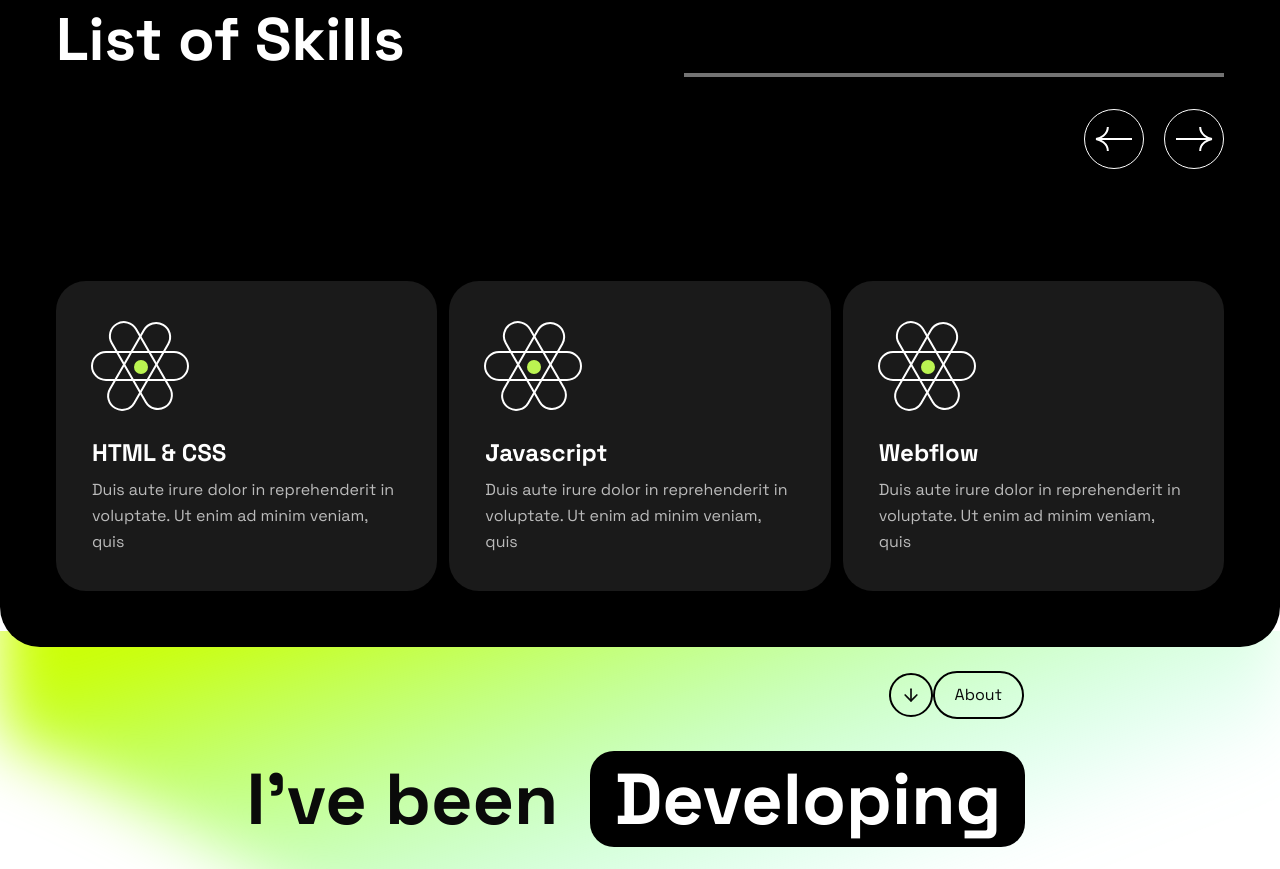
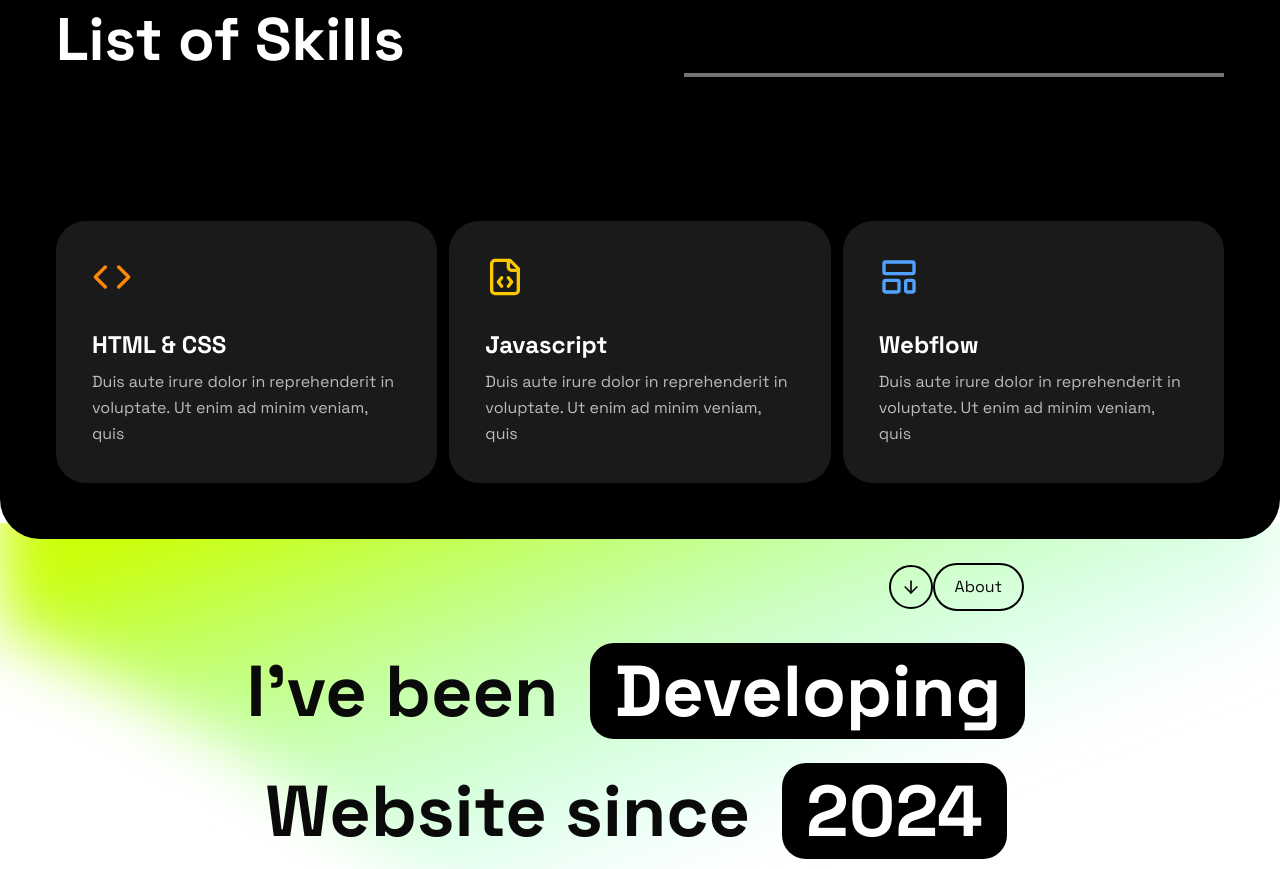
Before and after one commit to abdurrahmanmahmud5981/abdur.me, a Next.js app: page / in a window 1280 px wide. Shown: the part 828-1697 px from the top of the page. Built offline with nearby package versions, Linux system fonts and the light colour scheme.

Commit message:
refactor: update SkillCard component to use motion for animations and improve icon rendering

```diff
--- a/src/app/_components/skills.tsx
+++ b/src/app/_components/skills.tsx
@@ -1,35 +1,46 @@
 import React from 'react';
 import TopLeftHeader from './top-left-header';
+import { Code, FileCode, LayoutTemplate } from 'lucide-react';
+import { motion } from 'framer-motion';
+import type { ReactNode } from 'react';
+
+type SkillCardProps = {
+  icon: ReactNode;
+  title: string;
+  description: string;
+  index: number;
+};
 
 const skills = [
   {
-    icon: "Icon will be here",
+    icon: <Code size={40} className="text-orange-400" />,
     title: "HTML & CSS",
     description: "Duis aute irure dolor in reprehenderit in voluptate. Ut enim ad minim veniam, quis",
   },
   {
-    icon: "Icon will be here",
+    icon: <FileCode size={40} className="text-yellow-400" />,
     title: "Javascript",
     description: "Duis aute irure dolor in reprehenderit in voluptate. Ut enim ad minim veniam, quis",
   },
   {
-    icon: "Icon will be here",
+    icon: <LayoutTemplate size={40} className="text-blue-400" />,
     title: "Webflow",
     description: "Duis aute irure dolor in reprehenderit in voluptate. Ut enim ad minim veniam, quis",
   },
 ];
 
-const SkillCard = ({ title, description }:{title:string , description:string}) => (
-  <div className="w-full bg-white/10 rounded-[30px] p-4 sm:p-9 hover:rotate-6 duration-300">
-    <div className="relative size-24 mb-4">
-      <div className="w-24 h-7 absolute top-[34.5px] left-0 rounded-full outline-2 outline-white outline-offset-[-1px]"></div>
-      <div className="w-24 h-7 absolute top-[84px] left-[11.26px] rotate-[-60deg] origin-top-left rounded-full outline-2 outline-white outline-offset-[-1px]"></div>
-      <div className="w-24 h-7 absolute top-0 left-[37.24px] rotate-[60deg] origin-top-left rounded-full outline-2 outline-white outline-offset-[-1px]"></div>
-      <div className="absolute size-3.5 top-[43px] left-[42px] bg-lime-300 rounded-full"></div>
-    </div>
+const SkillCard: React.FC<SkillCardProps> = ({ icon, title, description, index }) => (
+  <motion.div
+    initial={{ opacity: 0, y: 30 }}
+    whileInView={{ opacity: 1, y: 0 }}
+    transition={{ duration: 0.5, delay: index * 0.2 }}
+    viewport={{ once: true }}
+    className="w-full bg-white/10 rounded-[30px] p-4 sm:p-9 hover:rotate-3 hover:scale-105 duration-300"
+  >
+    <div className="mb-6">{icon}</div>
     <h3 className="text-2xl font-bold leading-loose">{title}</h3>
     <p className="opacity-70 text-base leading-relaxed">{description}</p>
-  </div>
+  </motion.div>
 );
 
 const MySkills = () => {
@@ -48,17 +59,12 @@ const MySkills = () => {
         </div>
 
         <div className="flex justify-end">
-          <svg width="140" height="60" viewBox="0 0 140 60" fill="none" xmlns="http://www.w3.org/2000/svg">
-            <rect x="80.5" y="0.5" width="59" height="59" rx="29.5" fill="black" stroke="white" />
-            <rect x="0.5" y="0.5" width="59" height="59" rx="29.5" fill="black" stroke="white" />
-            <path d="M92 30H128M128 30C124.057 29.2727 116.171 25.8545 116.171 18M128 30C124.057 30.7273 116.171 34.1455 116.171 42" stroke="white" strokeWidth="2" strokeLinejoin="round" />
-            <path d="M48 30H12M12 30C15.9429 29.2727 23.8286 25.8545 23.8286 18M12 30C15.9429 30.7273 23.8286 34.1455 23.8286 42" stroke="white" strokeWidth="2" strokeLinejoin="round" />
-          </svg>
+          {/* Keep your SVG here */}
         </div>
 
         <div className="grid sm:grid-cols-2 lg:grid-cols-3 gap-3 sm:mt-28">
           {skills.map((skill, index) => (
-            <SkillCard key={index} title={skill.title} description={skill.description} />
+            <SkillCard key={index} index={index} {...skill} />
           ))}
         </div>
       </div>
```
